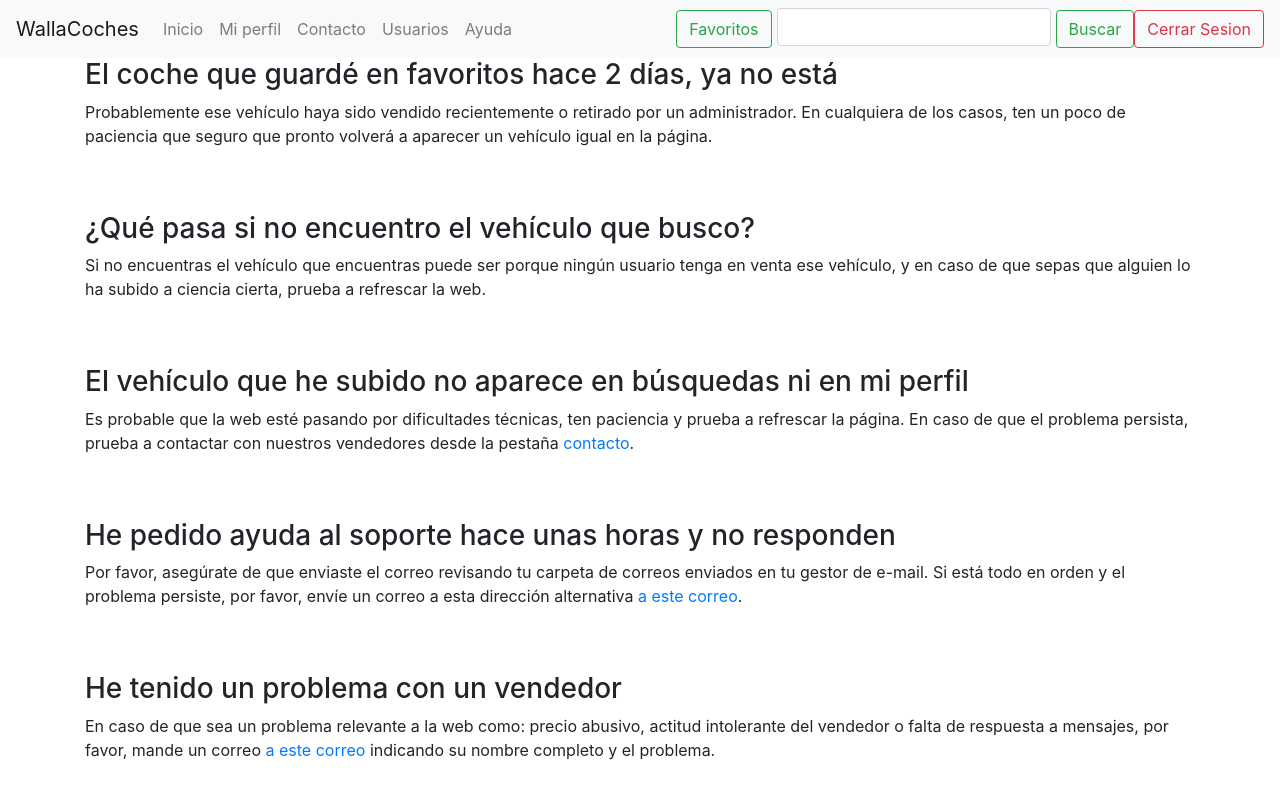
After one commit to carlosmf97/trabajoFinal, a PHP site: page /Vista/ayuda.php in a window 1280 px wide. The commit adds this page. Run offline with PHP 8.4, Linux system fonts and the light colour scheme; a user stored in the database is signed in.

Commit message:
FAQ section

```diff
--- /dev/null
+++ b/Vista/ayuda.php
@@ -0,0 +1,47 @@
+<!DOCTYPE html>
+<html>
+    <head>
+        <title>Inicio</title>
+        <meta charset="utf-8">
+        <link rel="stylesheet" href="https://stackpath.bootstrapcdn.com/bootstrap/4.4.1/css/bootstrap.min.css"
+        integrity="sha384-Vkoo8x4CGsO3+Hhxv8T/Q5PaXtkKtu6ug5TOeNV6gBiFeWPGFN9MuhOf23Q9Ifjh" crossorigin="anonymous">
+        <script src="https://ajax.googleapis.com/ajax/libs/jquery/3.5.1/jquery.min.js"></script>
+        <script src="https://cdnjs.cloudflare.com/ajax/libs/popper.js/1.16.0/umd/popper.min.js"></script>
+        <script src="https://maxcdn.bootstrapcdn.com/bootstrap/4.5.2/js/bootstrap.min.js"></script>
+        <script src="js/hierarchy-select.min.js"></script>
+        <link rel="stylesheet" href="css/hierarchy-select.min.css">
+        <script src="../Vista/js/botonBuscar.js"></script>
+    </head>
+    <body>
+      <?php include_once('../Vista/headerGlobal.php'); ?>
+      <article>
+        <div class="container container-fluid">
+            <div class="idAyuda">
+                <h3>El coche que guardé en favoritos hace 2 días, ya no está</h3>
+                <p>Probablemente ese vehículo haya sido vendido recientemente o retirado por un administrador. En cualquiera
+                de los casos, ten un poco de paciencia que seguro que pronto volverá a aparecer un vehículo igual en la página.</p>
+            </div><br><br>
+            <div class="idAyuda">
+                <h3>¿Qué pasa si no encuentro el vehículo que busco?</h3>
+                <p>Si no encuentras el vehículo que encuentras puede ser porque ningún usuario tenga en venta ese vehículo,
+                y en caso de que sepas que alguien lo ha subido a ciencia cierta, prueba a refrescar la web.</p>
+            </div><br><br>
+            <div class="idAyuda">
+                <h3>El vehículo que he subido no aparece en búsquedas ni en mi perfil</h3>
+                <p>Es probable que la web esté pasando por dificultades técnicas, ten paciencia y prueba a refrescar la página.
+                En caso de que el problema persista, prueba a contactar con nuestros vendedores desde la pestaña <a href="../Vista/Contacto.php">contacto</a>.</p>
+            </div><br><br>
+            <div class="idAyuda">
+                <h3>He pedido ayuda al soporte hace unas horas y no responden</h3>
+                <p>Por favor, asegúrate de que enviaste el correo revisando tu carpeta de correos enviados en tu gestor de e-mail.
+                Si está todo en orden y el problema persiste, por favor, envíe un correo a esta dirección alternativa <a href="mailto:soporte@wallacoches.com">a este correo</a>.</p>
+            </div><br><br>
+            <div class="idAyuda">
+                <h3>He tenido un problema con un vendedor</h3>
+                <p>En caso de que sea un problema relevante a la web como: precio abusivo, actitud intolerante del vendedor o falta de respuesta a mensajes, por favor, mande un correo
+                <a href="mailto:problemas@wallacoches.com">a este correo</a> indicando su nombre completo y el problema.</p>
+            </div>
+        </div>
+      </article>
+    </body>
+</html>
--- a/Vista/headerGlobal.php
+++ b/Vista/headerGlobal.php
@@ -25,6 +25,9 @@
                   echo '</li>';
                 }
               ?>
+              <li class="nav-item">
+                <a class="nav-link" href="../Vista/ayuda.php">Ayuda</a>
+              </li>
             </ul>
 
             <form class="form-inline my-2 my-lg-0" action="../Controlador/cochesFavoritos.php" method="post">
```
